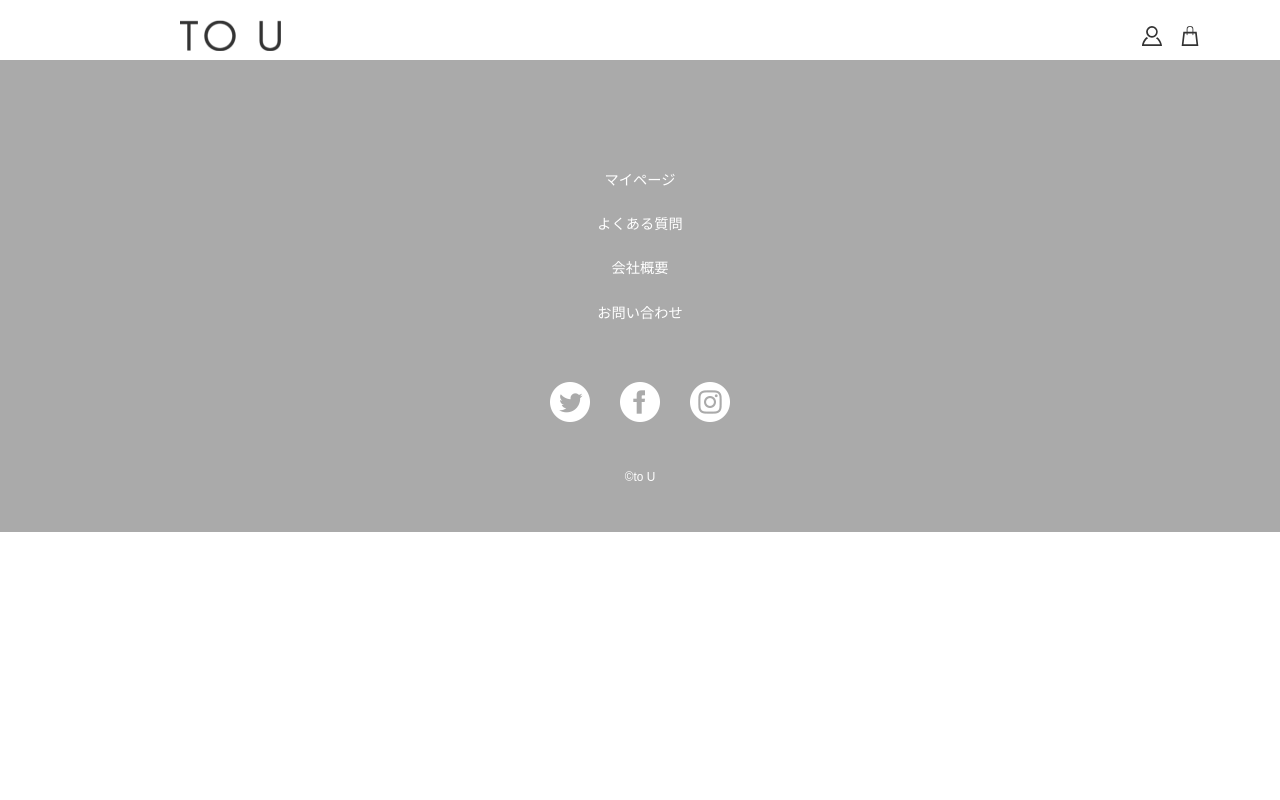
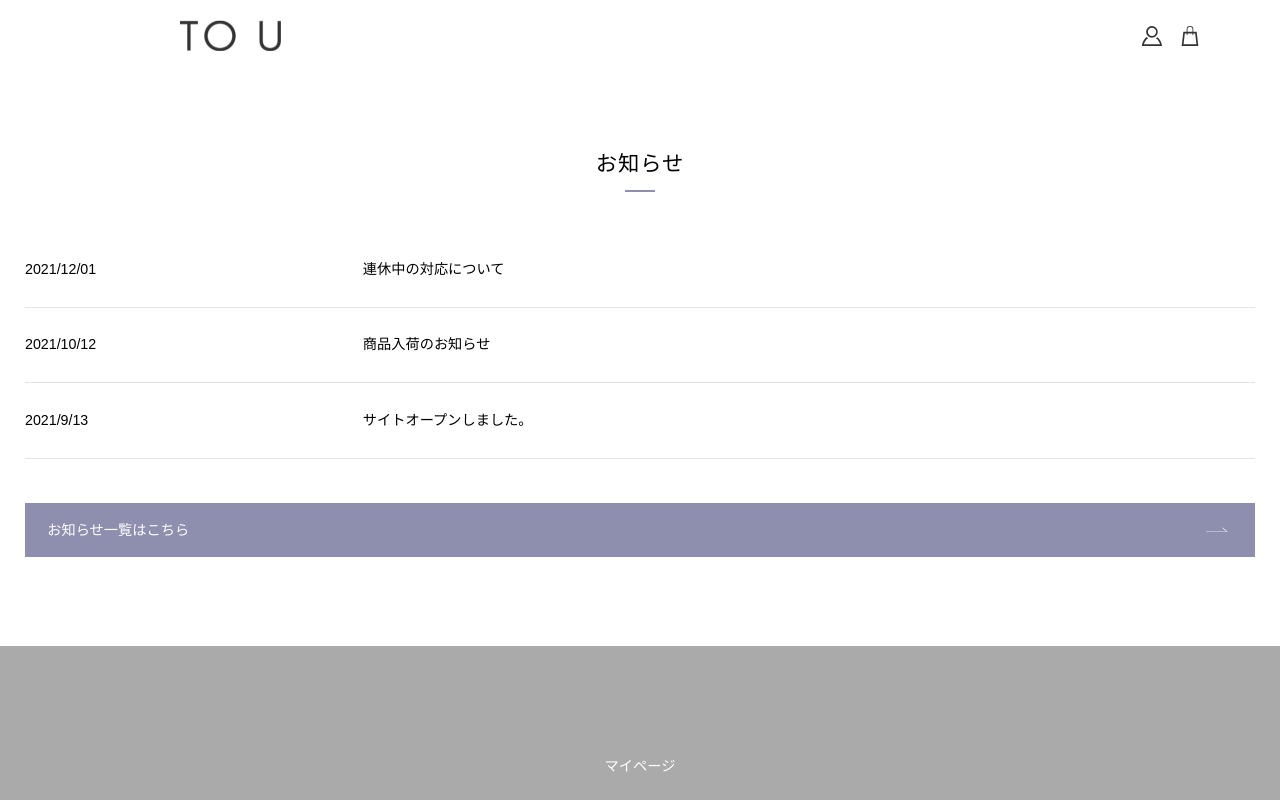
Before and after one commit to s-degu/tou, a website: page index.html in a window 1280 px wide. Shown: the top 800 px of the page. Drawn offline with nearby package versions, Linux system fonts and the light colour scheme.

Commit message:
お知らせ sp追加

```diff
--- a/index.html
+++ b/index.html
@@ -51,6 +51,41 @@
   </header>
   <!-- ヘッダー -->
 
+  <!-- お知らせ -->
+  <div class="l-news p-news">
+    <div class="l-inner p-news__inner">
+      <div class="c-section__title-wrap">
+        <h2 class="c-section-title">お知らせ</h2>
+      </div>
+      <div class="p-news__block">
+        <ul class="p-news__items">
+          <li class="p-news__item">
+            <a href="#">
+              <time class="p-news__title" datetime="2021-12-01">2021/12/01</time>
+              <p class="p-news__body">連休中の対応について</p>
+            </a>
+          </li>
+          <li class="p-news__item">
+            <a href="#">
+              <time class="p-news__title" datetime="2021-10-12">2021/10/12</time>
+              <p class="p-news__body">商品入荷のお知らせ</p>
+            </a>
+          </li>
+          <li class="p-news__item">
+            <a href="#">
+              <time class="p-news__title" datetime="2021-09-13">2021/9/13</time>
+              <p class="p-news__body">サイトオープンしました。</p>
+            </a>
+          </li>
+        </ul>
+      </div>
+      <div class="p-news__button">
+        <a href="#" class="c-button">お知らせ一覧はこちら</a>
+      </div>
+    </div>
+  </div>
+  <!-- お知らせ -->
+
   <!-- フッター -->
   <footer class="l-footer p-footer">
     <div class="l-inner p-footer__inner">
--- /dev/null
+++ b/src/sass/layout/_l-news.scss
@@ -0,0 +1,6 @@
+@use 'global' as *;
+
+.l-news {
+  padding-top: rem(100);
+  padding-bottom: rem(100);
+}
--- a/src/sass/object/component/_c-section-titile.scss
+++ b/src/sass/object/component/_c-section-title.scss
@@ -1,6 +1,6 @@
 @use 'global' as *;
 
-.c-section-titile {
+.c-section-title {
   font-size: rem(24);
   font-weight: 400;
   letter-spacing: 0.04em;
--- /dev/null
+++ b/src/sass/object/component/_c-section__title-wrap.scss
@@ -0,0 +1,3 @@
+.c-section__title-wrap {
+  text-align: center;
+}
--- /dev/null
+++ b/src/sass/object/module/_p-news.scss
@@ -0,0 +1,26 @@
+@use 'global' as *;
+
+.p-news__block {
+  margin-top: rem(45);
+}
+
+.p-news__item > a {
+  display: flex;
+  padding: rem(30) 0;
+  border-bottom: 1px solid #E3E3E3;
+}
+
+.p-news__title {
+  display: inline-block;
+  width: calc((92/335)*100%);
+}
+
+.p-news__title > time {
+  display: inline-block;
+  font-size: rem(14);
+  line-height: 1;
+}
+
+.p-news__button {
+  margin-top: rem(50);
+}
```
Also changed, not shown: css/styles.css, 1 other file.
